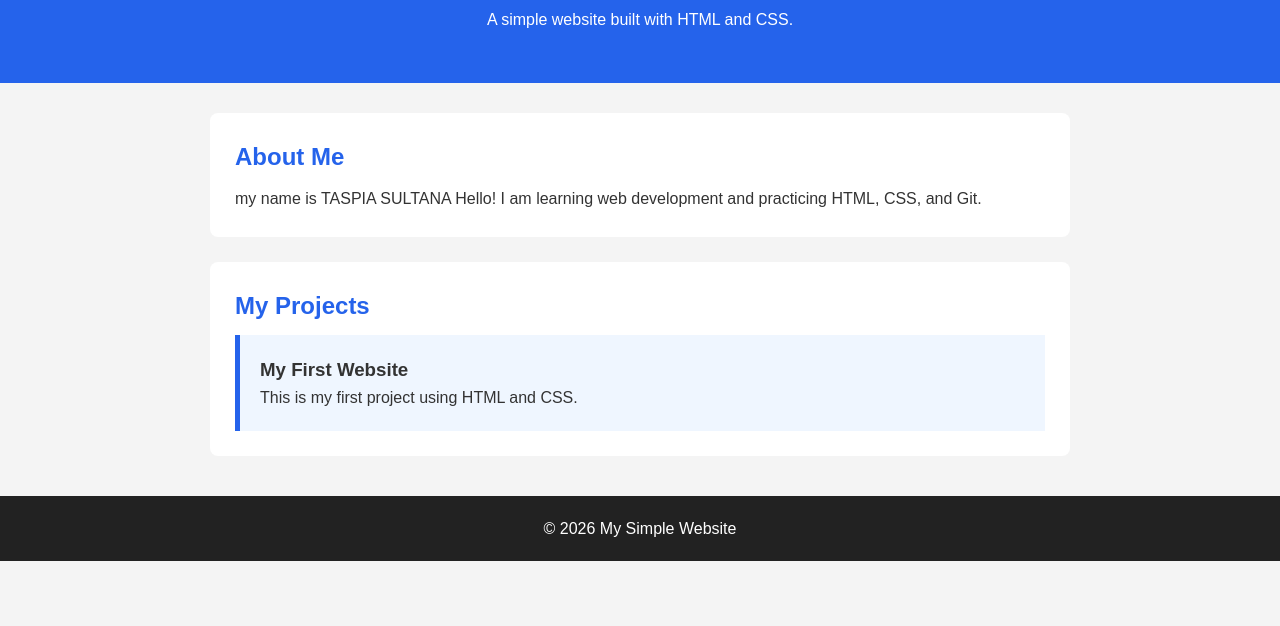
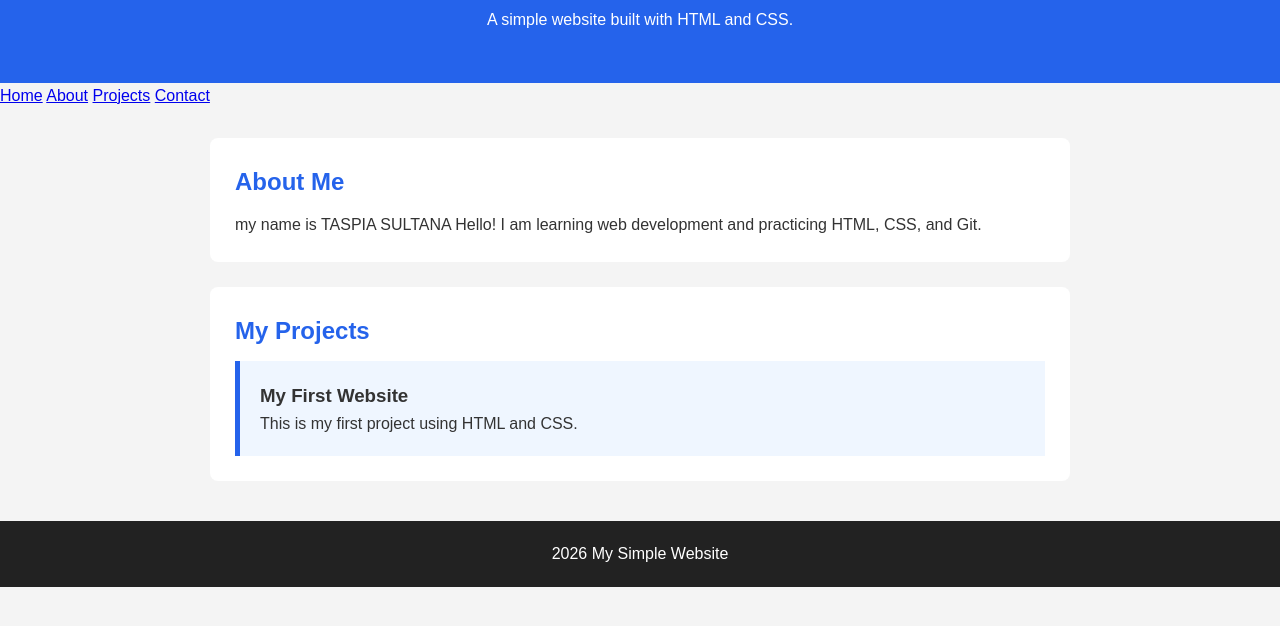
Before and after one commit to taspia1137/first-project, a plain HTML site: page index.html in a window 1280 px wide. Shown: the part 104-730 px from the top of the page. Drawn offline with Linux system fonts and the light colour scheme.

Commit message:
added navigation

```diff
--- a/index.html
+++ b/index.html
@@ -12,6 +12,12 @@
         <h1>Welcome to My Website</h1>
         <p>A simple website built with HTML and CSS.</p>
     </header>
+    <nav>
+    <a href="#home">Home</a>
+    <a href="#about">About</a>
+    <a href="#projects">Projects</a>
+    <a href="#contact">Contact</a>
+</nav>
 
     <main>
         <section id="about">
@@ -33,7 +39,7 @@
     </main>
 
     <footer>
-        <p>&copy; 2026 My Simple Website</p>
+        <p> 2026 My Simple Website</p>
     </footer>
 
 </body>
```
